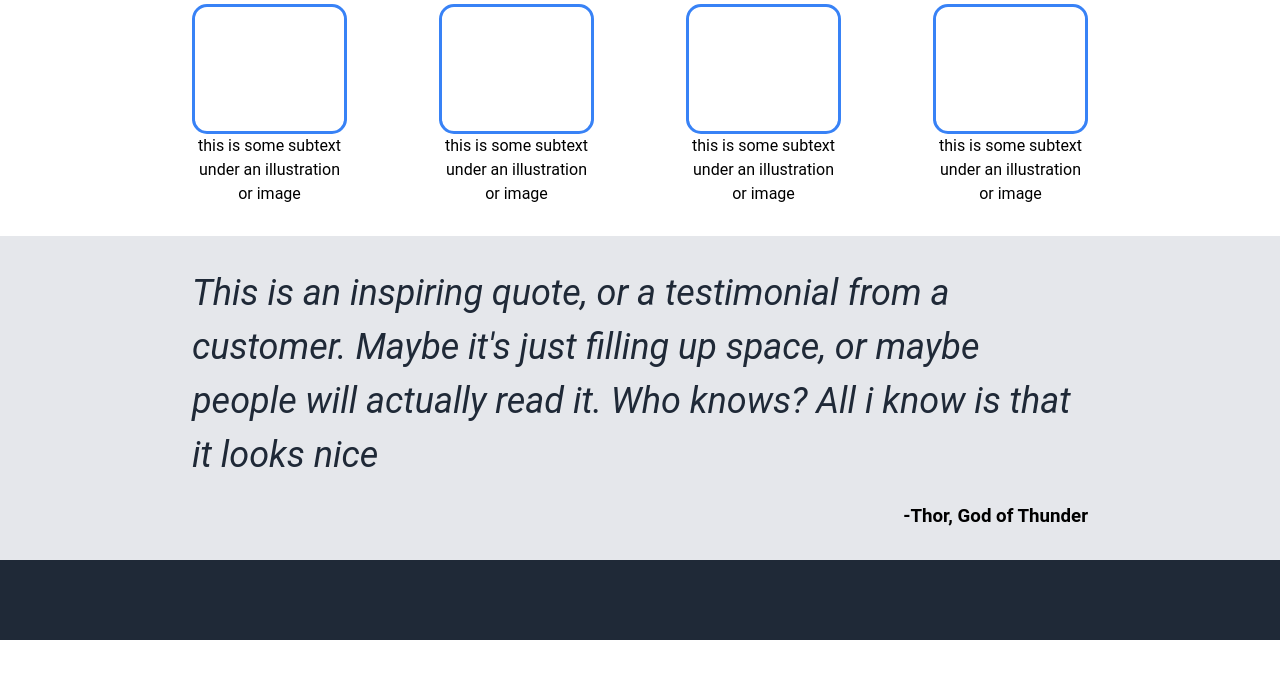
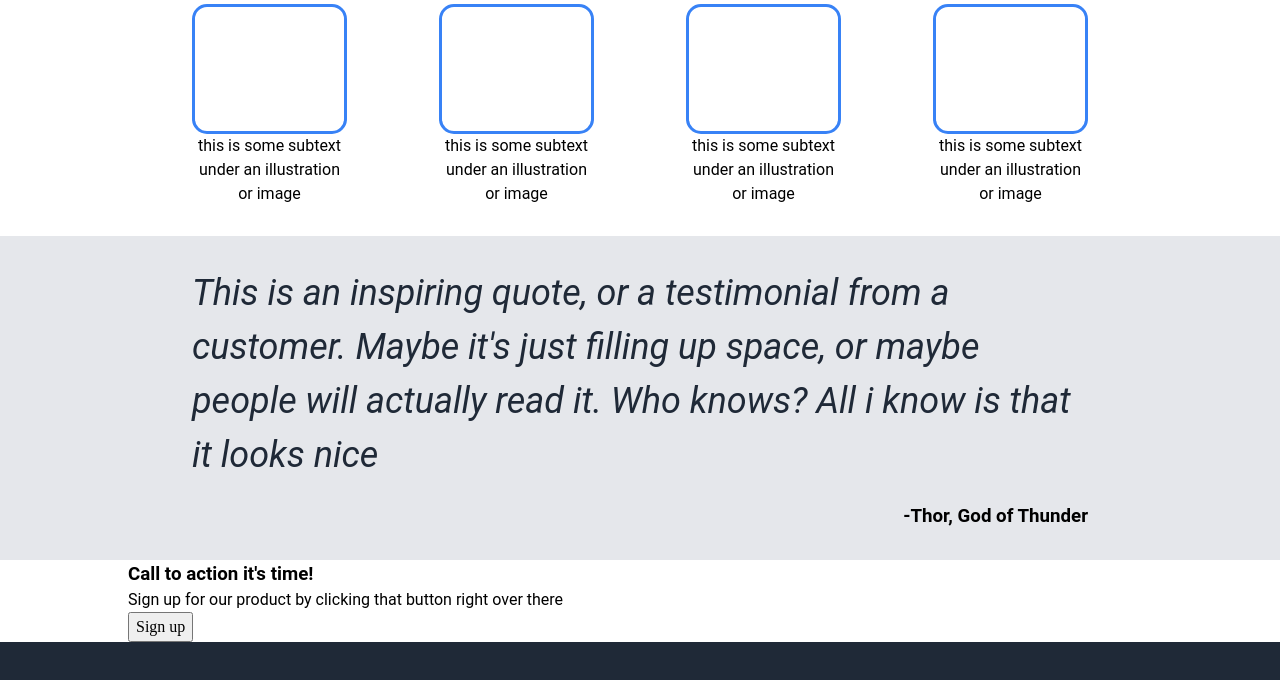
Before and after one commit to lawrence500/odin-landingpage, a plain HTML site: page index.html in a window 1280 px wide. Shown: the part 388-1068 px from the top of the page. Before the commit the page ends 1028 px from the top, so only its background shows below. Drawn offline with Linux system fonts and the light colour scheme.

Commit message:
feat: adds call to action section

```diff
--- a/index.html
+++ b/index.html
@@ -119,6 +119,15 @@
         <div class="call-to-action-container">
             <div class="call-to-action-content wrapper">
 
+                <div class="left-side">
+                    <h3>Call to action it's time!</h3>
+                    <p>Sign up for our product by clicking that button right over there</p>
+                </div>
+
+                <div class="right-side">
+                    <button>Sign up</button>
+                </div>
+
             </div>
         </div>
 
```
